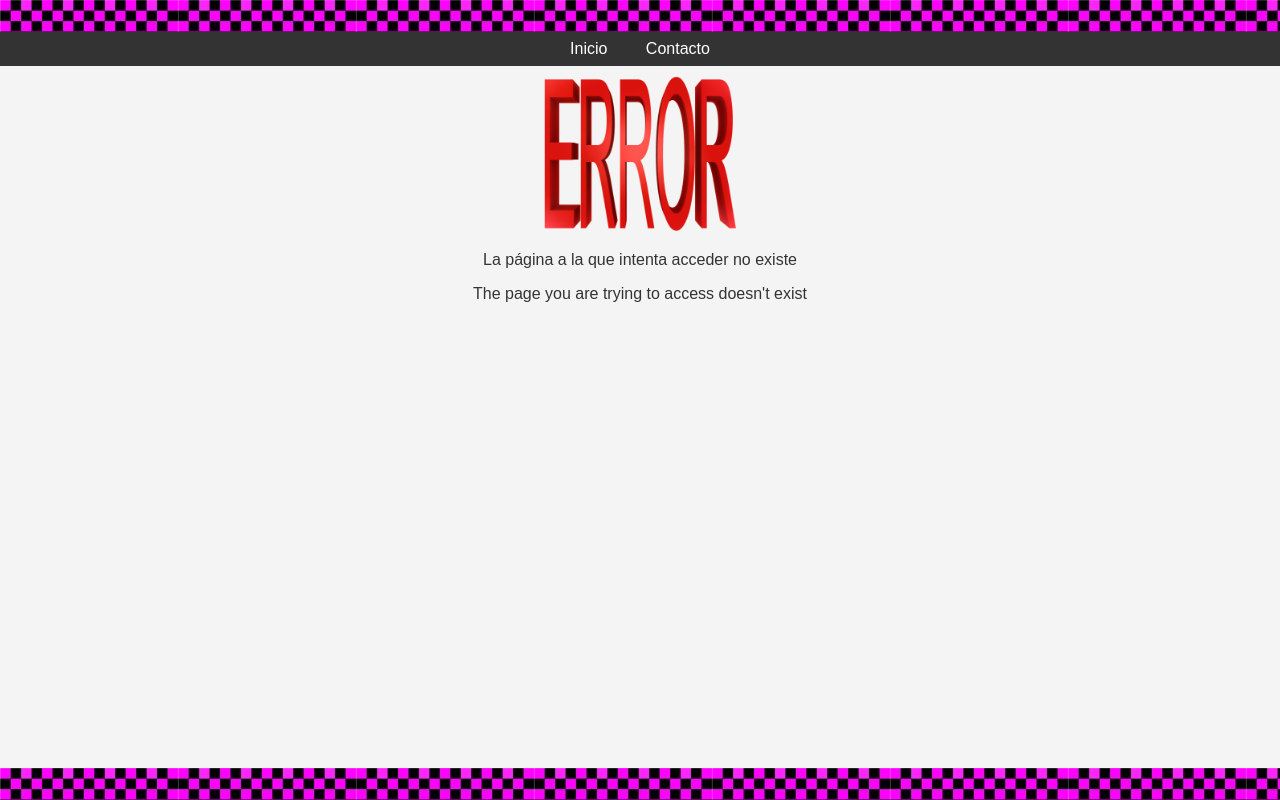
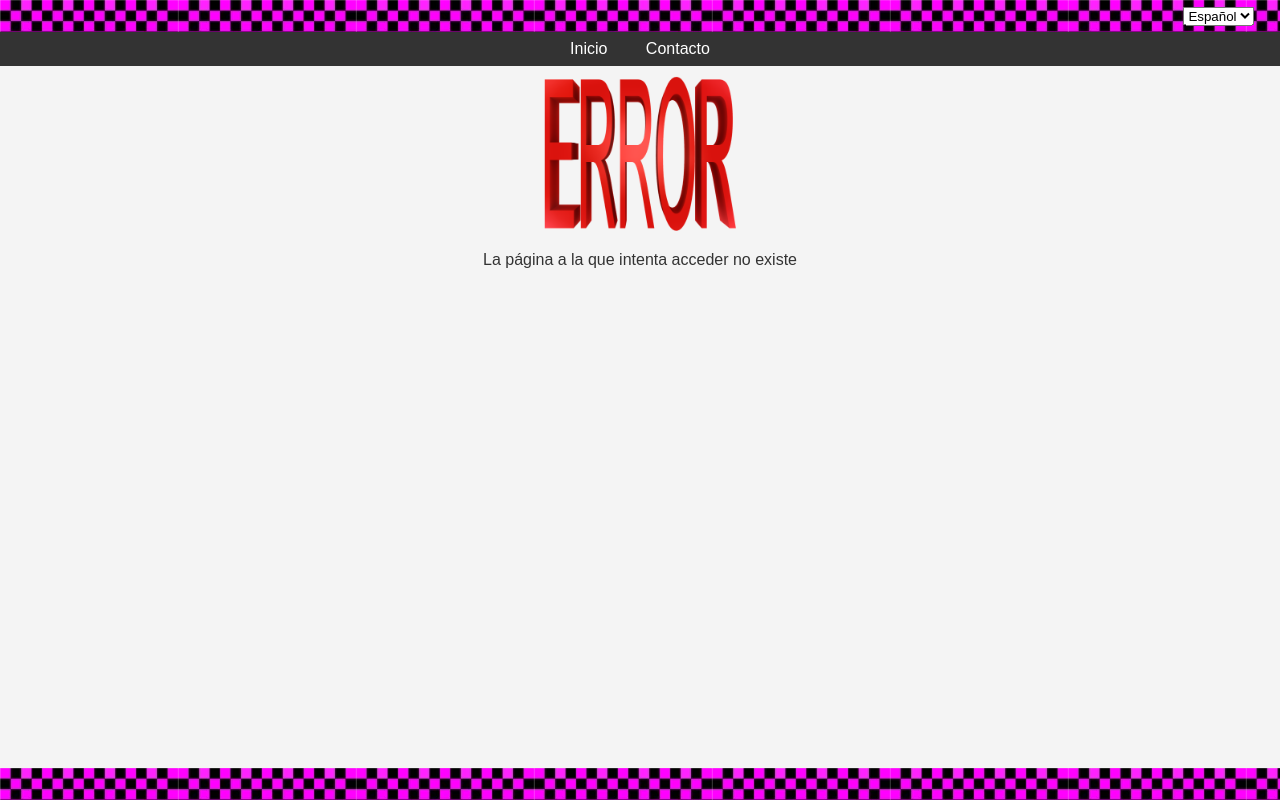
Before and after one commit to treius/docker-compose-www, a plain HTML site: page www/error404.html in a window 1280 px wide. Shown: the top 800 px of the page. Drawn offline with Linux system fonts and the light colour scheme.

Commit message:
Update error404.html

```diff
--- a/www/error404.html
+++ b/www/error404.html
@@ -6,10 +6,18 @@
     <meta name="viewport" content="width=device-width, initial-scale=1.0">
     <title>ERROR 404</title>
     <link rel="stylesheet" href="css/error404.css">
+    <script src="js/script-error404.js"></script>
 </head>
 
 <body>
-	<header></header>
+    <header>
+	<div class="language-selector">
+           <select id="language-selector" onchange="changeLanguage()">
+               <option value="es">Español</option>
+               <option value="en">English</option>
+           </select>
+        </div>
+    </header>
     <nav id="nav-text">
         <ul>
             <li><a href="aboutme.html">Inicio</a></li>
@@ -18,10 +26,9 @@
     </nav>
     <main id="main-text">
         <div class="error-container">
-			<img src="images/imagen.png" alt="Error 404" class="error-image">
-			<p class="error-text">La página a la que intenta acceder no existe</p>
-			<p class="error-text">The page you are trying to access doesn't exist</p>
-		</div>
+	  <img src="images/imagen.png" alt="Error 404" class="error-image">
+	  <p class="error-text" id="error-text">La página a la que intenta acceder no existe</p>
+	</div>
     </main>
     <footer>
         <!--<p id="copyright">&copy; 2024 Alberto Valero Mlynaricova - Sitio desarrollado con pasión por la programación
```
